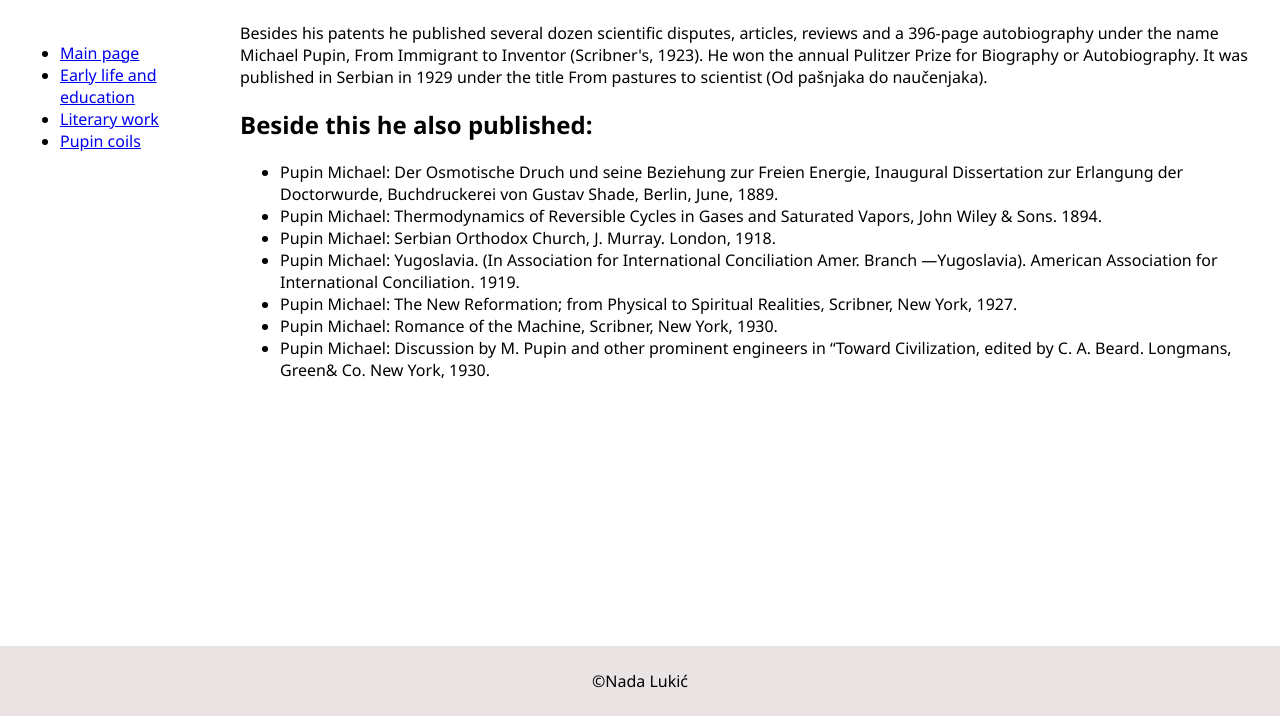
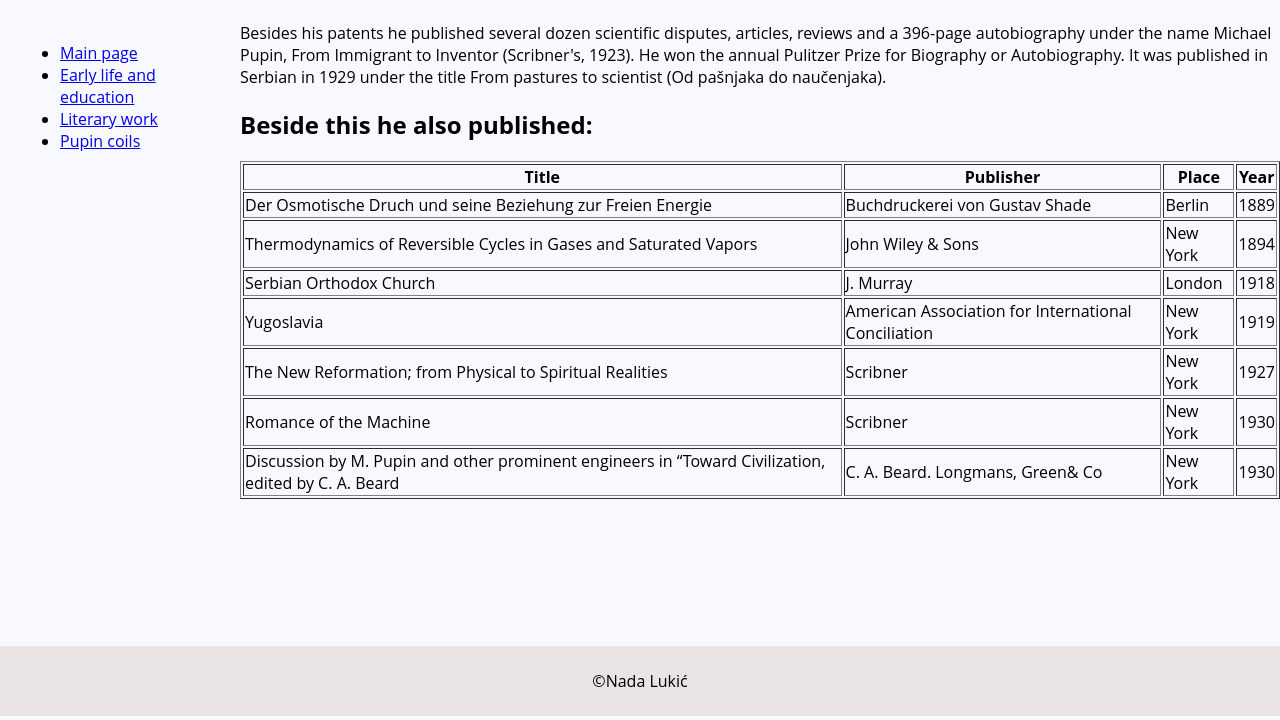
Before and after one commit to nadakl93/Mihajlo_Pupin1, a plain HTML site: page literary-work/index.html in a window 1280 px wide. Shown: the part 80-800 px from the top of the page. Drawn offline with Linux system fonts and the light colour scheme.

Commit message:
Add files via upload

```diff
--- a/early-life/style.css
+++ b/early-life/style.css
@@ -1,7 +1,8 @@
 *  {
-    font-family: 'Segoe UI', sans-serif;
+    font-family: 'Open Sans',  sans-serif;
 }
 body  {
+    background-color: #f8f8ff;
     margin: 0;
 }
 header {
@@ -19,6 +20,7 @@ footer  {
     padding-top: 8px;
     padding-bottom: 8px;
 }
+
 #content  {
     flex-basis: 70%;
     flex-grow: 1;
--- a/literary-work/index.html
+++ b/literary-work/index.html
@@ -4,6 +4,8 @@
     <meta charset="UTF-8">
     <title>Literary work</title>
     <link rel="stylesheet" href="./style.css">
+
+
 </head>
 <body>
     <header><h1>Literary work</h1></header>
@@ -14,16 +16,57 @@
 
     <p>Besides his patents he published several dozen scientific disputes, articles, reviews and a 396-page autobiography under the name Michael Pupin, From Immigrant to Inventor (Scribner's, 1923). He won the annual Pulitzer Prize for Biography or Autobiography. It was published in Serbian in 1929 under the title From pastures to scientist (Od pašnjaka do naučenjaka). </p>
     <h2>Beside this he also published:</h2>
-    <ul>
-       <li>Pupin Michael: Der Osmotische Druch und seine Beziehung zur Freien Energie, Inaugural Dissertation zur Erlangung der Doctorwurde, Buchdruckerei von Gustav Shade, Berlin, June, 1889.</li>
-       <li>Pupin Michael: Thermodynamics of Reversible Cycles in Gases and Saturated Vapors, John Wiley & Sons. 1894.</li>
-       <li>Pupin Michael: Serbian Orthodox Church, J. Murray. London, 1918.</li>
-       <li>Pupin Michael: Yugoslavia. (In Association for International Conciliation Amer. Branch —Yugoslavia). American Association for International Conciliation. 1919.</li>
-       <li>Pupin Michael: The New Reformation; from Physical to Spiritual Realities, Scribner, New York, 1927.</li>
-       <li>Pupin Michael: Romance of the Machine, Scribner, New York, 1930.</li>
-       <li>Pupin Michael: Discussion by M. Pupin and other prominent engineers in “Toward Civilization, edited by C. A. Beard. Longmans, Green& Co. New York, 1930.</li>
+    <table border="1">
+    <tr>
+        <th>Title</th>
+        <th>Publisher</th>
+        <th>Place</th>
+        <th>Year</th>
+    </tr>
+    <tr>
+    <td class="Title">Der Osmotische Druch und seine Beziehung zur Freien Energie</td>
+    <td>Buchdruckerei von Gustav Shade</td>
+    <td>Berlin</td>
+    <td>1889</td>
+    </tr>
+    <tr>
+        <td class="Title">Thermodynamics of Reversible Cycles in Gases and Saturated Vapors</td>
+        <td>John Wiley & Sons</td>
+        <td>New York</td>
+        <td>1894</td>
+    </tr>
+    <tr>
+        <td class="Title">Serbian Orthodox Church</td>
+        <td>J. Murray</td>
+        <td>London</td>
+        <td>1918</td>
+    </tr>
+    <tr>
+        <td class="Title">Yugoslavia</td>
+        <td>American Association for International Conciliation</td>
+        <td>New York</td>
+        <td>1919</td>
+    </tr>
+    <tr>
+        <td class="Title">The New Reformation; from Physical to Spiritual Realities</td>
+        <td>Scribner</td>
+        <td>New York</td>
+        <td>1927</td>
+    </tr>
+    <tr>
+        <td class="Title">Romance of the Machine</td>
+        <td>Scribner</td>
+        <td>New York</td>
+        <td>1930</td>
+    </tr>
+    <tr>
+        <td class="Title">Discussion by M. Pupin and other prominent engineers in “Toward Civilization, edited by C. A. Beard</td>
+        <td>C. A. Beard. Longmans, Green& Co</td>
+        <td>New York</td>
+        <td>1930</td>
+    </tr>
+</table>
 
-    </ul>
     </section><aside id="sidebar">
     <nav>
     <ul>
--- a/literary-work/style.css
+++ b/literary-work/style.css
@@ -1,7 +1,8 @@
 *  {
-    font-family: 'Segoe UI', sans-serif;
+    font-family: 'Open Sans',  sans-serif;
 }
 body  {
+    background-color: #f8f8ff;
     margin: 0;
 }
 header {
@@ -19,6 +20,12 @@ footer  {
     padding-top: 8px;
     padding-bottom: 8px;
 }
+table  {
+    display: table;
+    border-collapse: separate;
+    border-spacing: 2px;
+    border-color: gray;
+}
 #content  {
     flex-basis: 70%;
     flex-grow: 1;
--- a/pupin-coils/style.css
+++ b/pupin-coils/style.css
@@ -1,7 +1,8 @@
 *  {
-    font-family: 'Segoe UI', sans-serif;
+    font-family: 'Open Sans',  sans-serif;
 }
 body  {
+    background-color: #f8f8ff;
     margin: 0;
 }
 header {
@@ -19,6 +20,7 @@ footer  {
     padding-top: 8px;
     padding-bottom: 8px;
 }
+
 #content  {
     flex-basis: 70%;
     flex-grow: 1;
--- a/style.css
+++ b/style.css
@@ -1,7 +1,8 @@
 *  {
-    font-family: 'Segoe UI', sans-serif;
+    font-family: 'Open Sans',  sans-serif;
 }
 body  {
+    background-color: #f8f8ff;
     margin: 0;
 }
 header {
@@ -19,6 +20,7 @@ footer  {
     padding-top: 8px;
     padding-bottom: 8px;
 }
+
 #content  {
     flex-basis: 70%;
     flex-grow: 1;
```
Also changed, not shown: early-life/index.html (+3 -0 lines), index.html (+3 -3 lines).
